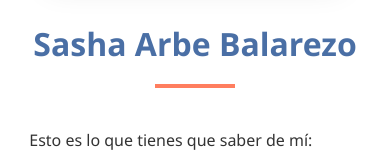
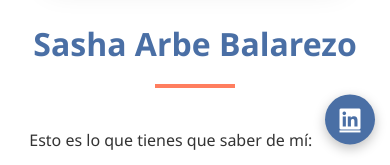
Before and after one commit to sab0101/sab0101.github.io, a plain HTML site: page index.html in a window 390 px wide. Shown: the part 679-844 px from the top of the page. Drawn offline with nearby package versions, Linux system fonts and the light colour scheme.

Commit message:
0709.1222

```diff
--- a/JS/script.js
+++ b/JS/script.js
@@ -267,8 +267,10 @@ document.addEventListener('DOMContentLoaded', function() {
         document.querySelector(`.lang-btn[data-lang="${savedLang}"]`).classList.add('active');
         applyTranslation(savedLang);
 
-        // Configurar scroll suave
+        // Configurar scroll suave (excluyendo el LinkedIn flotante)
         document.querySelectorAll('a[href^="#"]').forEach(anchor => {
+            // Excluir el enlace de LinkedIn flotante para evitar conflicto
+            if (!anchor.closest('.floating-linkedin')) {
                 anchor.addEventListener('click', function(e) {
                     e.preventDefault();
                     const target = document.querySelector(this.getAttribute('href'));
@@ -279,6 +281,7 @@ document.addEventListener('DOMContentLoaded', function() {
                         });
                     }
                 });
+            }
         });
 
         // Configurar animaciones al hacer scroll
--- a/css/style.css
+++ b/css/style.css
@@ -91,6 +91,48 @@ h2::after {
 .flag-icon {
     width: 16px;
     height: 12px;
+}
+
+/* Estilos para el LinkedIn flotante */
+.floating-linkedin {
+    position: fixed;
+    right: 20px;
+    bottom: 20px;
+    z-index: 1000;
+    animation: float 3s ease-in-out infinite;
+}
+
+.floating-linkedin a {
+    display: flex;
+    align-items: center;
+    justify-content: center;
+    width: 60px;
+    height: 60px;
+    background-color: var(--primary-color);
+    border-radius: 50%;
+    color: white;
+    font-size: 28px;
+    box-shadow: 0 4px 12px rgba(0, 0, 0, 0.25);
+    transition: all 0.3s ease;
+}
+
+.floating-linkedin a:hover {
+    background-color: #0077B5; /* Color oficial de LinkedIn */
+    transform: scale(1.1);
+    box-shadow: 0 6px 16px rgba(0, 0, 0, 0.3);
+}
+
+/* Animación de flotación */
+@keyframes float {
+    0% {
+        transform: translateY(0px);
+    }
+    50% {
+        transform: translateY(-10px);
+    }
+    100% {
+        transform: translateY(0px);
+    }
 }
 
 /* Hero section */
@@ -412,21 +454,6 @@ h2::after {
     text-align: center;
 }
 
-.social-links {
-    margin-top: 20px;
-}
-
-.social-links a {
-    color: var(--white);
-    margin: 0 10px;
-    font-size: 1.5rem;
-    transition: color 0.3s ease;
-}
-
-.social-links a:hover {
-    color: var(--secondary-color);
-}
-
 /* Modal Styles */
 .modal {
     display: none;
@@ -524,4 +551,15 @@ h2::after {
         padding: 3px 8px;
         font-size: 0.7rem;
     }
+
+    .floating-linkedin {
+        right: 15px;
+        bottom: 15px;
+    }
+
+    .floating-linkedin a {
+        width: 50px;
+        height: 50px;
+        font-size: 24px;
+    }
 }
--- a/index.html
+++ b/index.html
@@ -25,6 +25,17 @@
         <button class="lang-btn" data-lang="en">
             <span class="flag-icon flag-icon-gb"></span> ENG
         </button>
+    </div>
+
+    <!-- LinkedIn flotante -->
+    <div class="floating-linkedin">
+        <a href="https://www.linkedin.com/in/sasha-arbal/"
+           onclick="gtag('event', 'click', {
+               'event_category': 'Social',
+               'event_label': 'LinkedIn Icon Click'
+           });">
+            <i class="fab fa-linkedin"></i>
+        </a>
     </div>
 
     <header class="hero">
@@ -218,15 +229,6 @@
     <footer class="footer">
         <div class="container">
             <p>&copy; 2023 Consultoría SAB. Todos los derechos reservados.</p>
-            <div class="social-links">
-                <a href="https://www.linkedin.com/in/sasha-arbal/"
-                   onclick="gtag('event', 'click', {
-                       'event_category': 'Social',
-                       'event_label': 'LinkedIn Icon Click'
-                   });">
-                    <i class="fab fa-linkedin"></i>
-                </a>
-            </div>
         </div>
     </footer>
 
```
Lines whose indentation alone changed are shown as unchanged.
